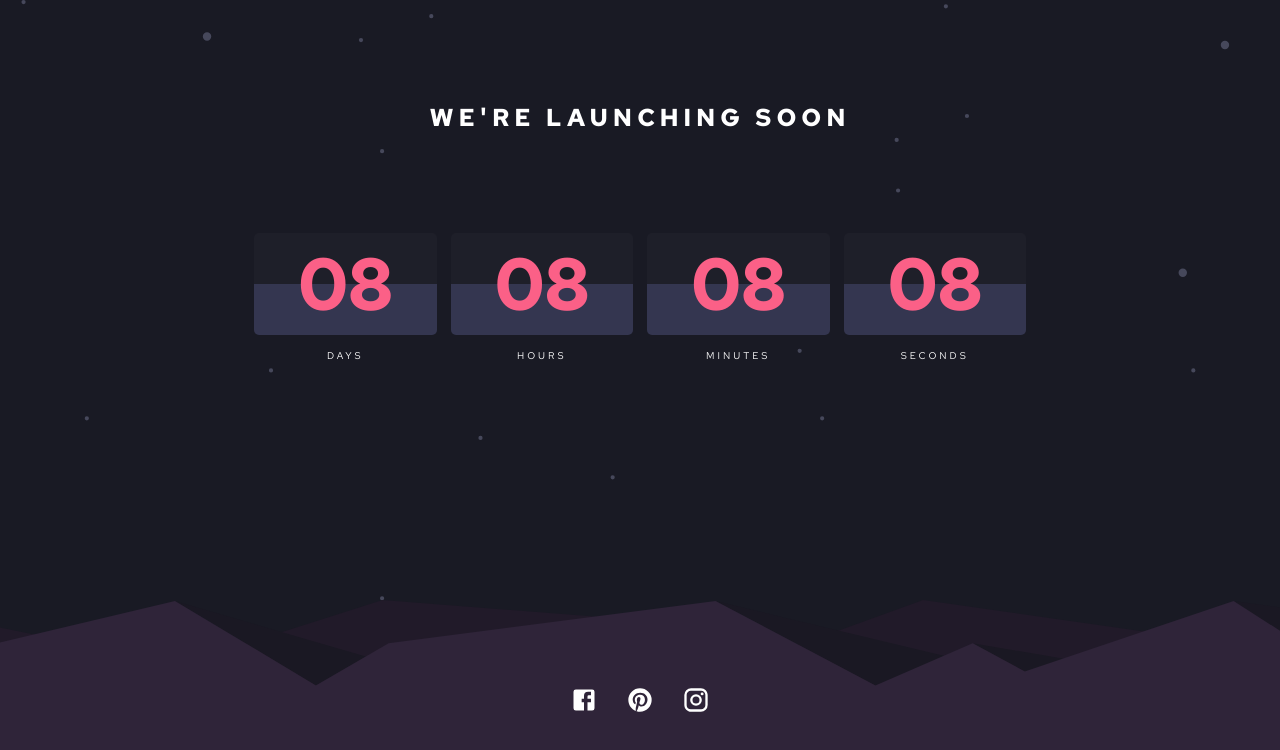
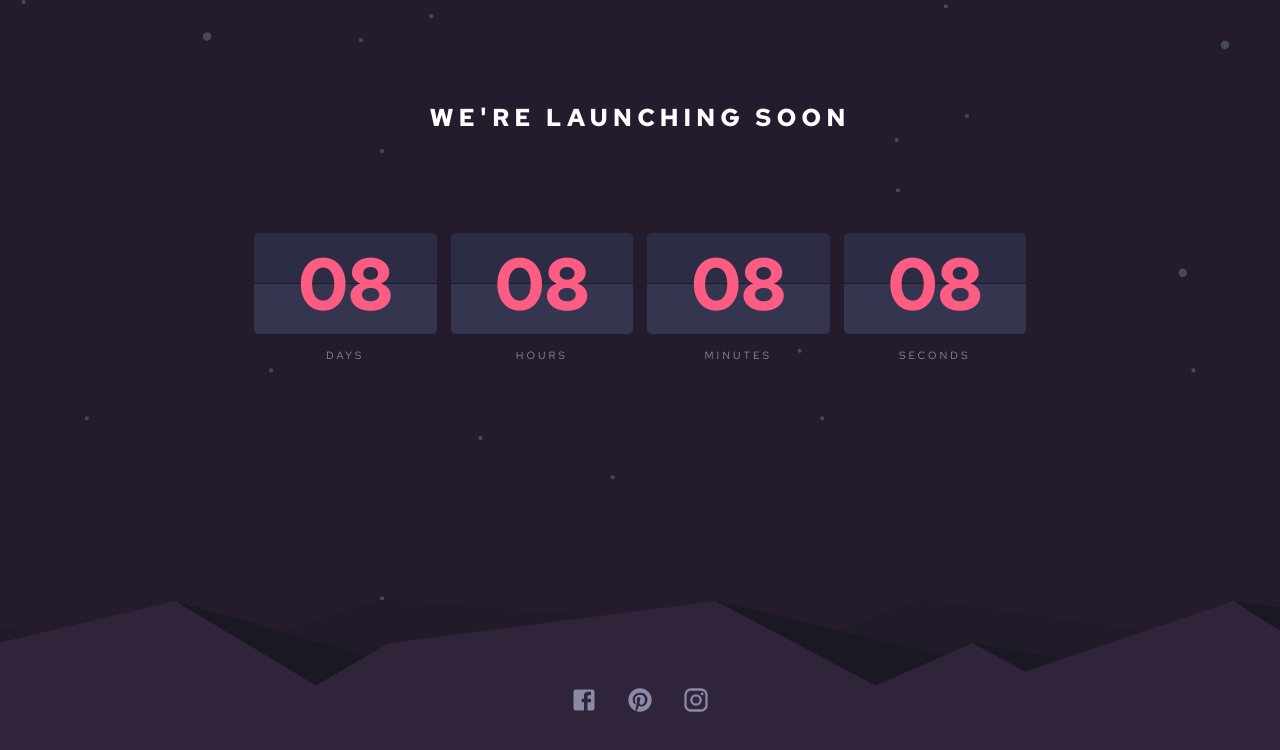
Before and after one commit to dawidmatyjasik/countdown-timer, a React (Create React App) app: page / in a window 1280 px wide. Shown: the top 750 px of the page. Built offline with nearby package versions, Linux system fonts and the light colour scheme.

Commit message:
change colors methodology

```diff
--- a/src/Page/PageElements.js
+++ b/src/Page/PageElements.js
@@ -9,7 +9,7 @@ export const PageContainer = styled.div`
   grid-template-rows: 3.5fr 5.5fr 3fr;
   align-items: center;
   justify-items: center;
-  background-color: ${({ theme }) => theme.colors.neutral.mostlyBlack};
+  background-color: ${({ theme }) => theme.colors.background.backgroundDown};
   background-image: url(${background});
   background-position: center;
   background-size: cover;
--- a/src/components/Footer/FooterElements.js
+++ b/src/components/Footer/FooterElements.js
@@ -15,11 +15,15 @@ export const FooterIcons = styled.div`
   width: 100%;
   height: 100%;
   & > svg {
-    color: ${({ theme }) => theme.colors.neutral.white};
+    color: ${({ theme }) => theme.colors.fonts.description};
     font-size: 2rem;
     margin-right: 2rem;
+    cursor: pointer;
     &:nth-child(3) {
       margin-right: 0;
     }
+    &:hover {
+      color: ${({ theme }) => theme.colors.fonts.numberDown};
+    }
   }
 `;
--- a/src/components/Header/HeaderElements.js
+++ b/src/components/Header/HeaderElements.js
@@ -1,7 +1,7 @@
 import styled from "styled-components";
 
 export const HeaderContainer = styled.header`
-  color: ${({ theme }) => theme.colors.neutral.white};
+  color: ${({ theme }) => theme.colors.fonts.title};
 `;
 export const HeaderTitle = styled.h1`
   text-transform: uppercase;
--- a/src/components/Timer/TimerElements.js
+++ b/src/components/Timer/TimerElements.js
@@ -22,7 +22,7 @@ export const TileContainer = styled.div`
 export const TileText = styled.h3`
   position: relative;
   z-index: 999;
-  color: ${({ theme }) => theme.colors.primary.softRed};
+  color: ${({ theme }) => theme.colors.fonts.numberDown};
 `;
 
 export const TileContent = styled.div`
@@ -40,7 +40,7 @@ export const TileContent = styled.div`
     content: "";
     height: 50%;
     width: 100%;
-    background: ${({ theme }) => theme.colors.neutral.veryDarkBlue};
+    background: ${({ theme }) => theme.colors.background.tileUpper};
     top: 0;
     left: 0;
     position: absolute;
@@ -53,7 +53,7 @@ export const TileContent = styled.div`
     width: 100%;
     bottom: 0;
     position: absolute;
-    background: ${({ theme }) => theme.colors.neutral.darkDesaturatedBlue};
+    background: ${({ theme }) => theme.colors.background.tileDown};
     border-bottom-left-radius: 5px;
     border-bottom-right-radius: 5px;
   }
@@ -61,10 +61,10 @@ export const TileContent = styled.div`
 export const TileDescription = styled.h2`
   flex-basis: 10%;
   font-weight: 400;
-  font-size: 0.7rem;
+  font-size: 0.75rem;
   letter-spacing: 3px;
   text-align: center;
-  color: ${({ theme }) => theme.colors.neutral.white};
+  color: ${({ theme }) => theme.colors.fonts.description};
   margin-top: 1rem;
   text-transform: uppercase;
 `;
--- a/src/theme/theme.js
+++ b/src/theme/theme.js
@@ -1,14 +1,16 @@
 export const theme = {
   colors: {
-    primary: {
-      grayishBlue: "hsl(237, 18%, 59%)",
-      softRed: "hsl(345, 95%, 68%)",
+    fonts: {
+      title: "#ffffff",
+      numberUpper: "#d15174",
+      numberDown: "#fe5c83",
+      description: "#8a8aa6",
     },
-    neutral: {
-      white: "hsl(0, 100%, 100%)",
-      darkDesaturatedBlue: "hsl(236, 21%, 26%)",
-      veryDarkBlue: "hsl(235, 16%, 14%)",
-      mostlyBlack: "hsl(234, 17%, 12%)",
+    background: {
+      backgroundUpper: "#1e1e28",
+      backgroundDown: "#241b2c",
+      tileUpper: "#2c2c44",
+      tileDown: "#34364f",
     },
   },
 };
```
